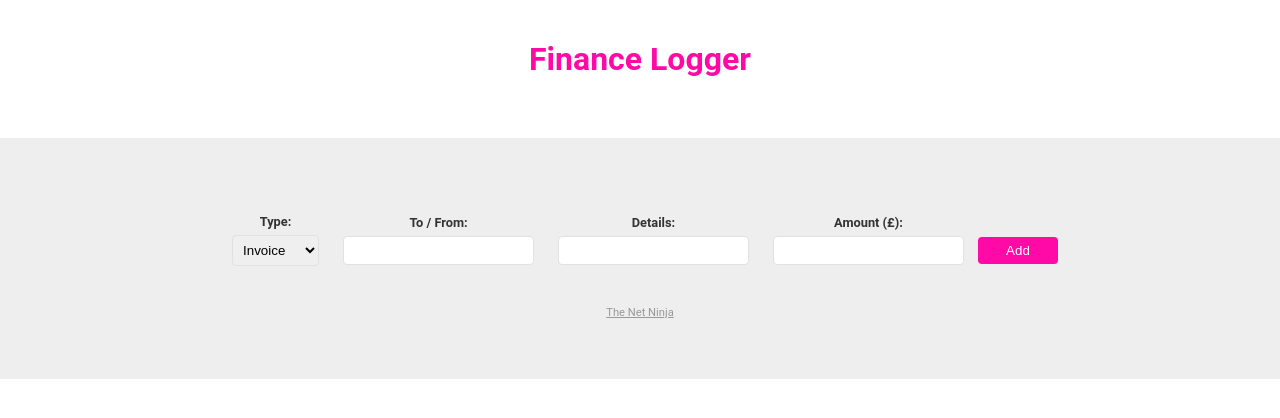
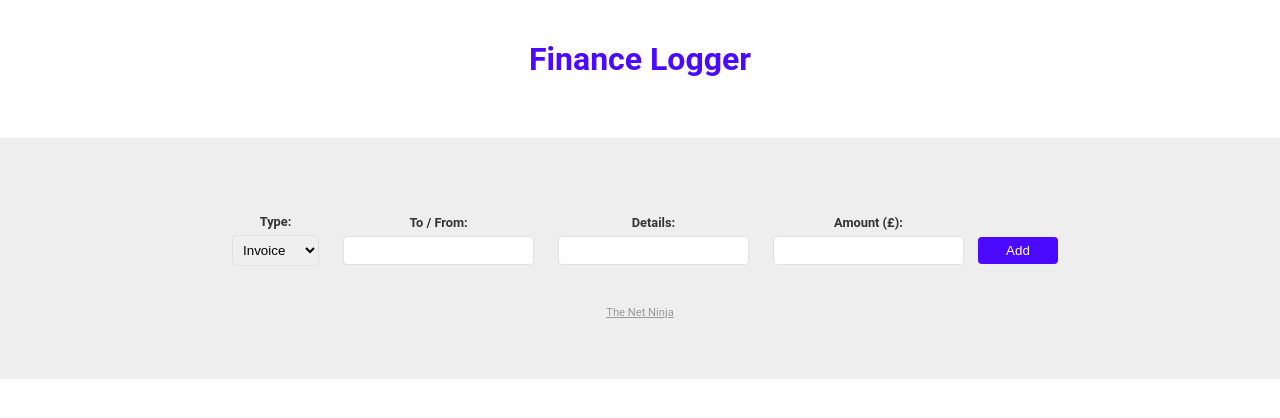
Before and after one commit to GUchechi/Finance-Logger-with-TypeScript, a plain HTML site: page index.html in a window 1280 px wide. Drawn offline with Linux system fonts and the light colour scheme.

Commit message:
first commit

```diff
--- a/styles.css
+++ b/styles.css
@@ -8,7 +8,7 @@ body{
 }
 h1{
   margin: 40px auto;
-  color: #ff0aa7;
+  color: #4b0aff;
   text-align: center;
 }
 ul{
@@ -21,7 +21,7 @@ li{
   margin: 10px auto;
 }
 li h4{
-  color: #ff0aa7;
+  color: #4b0aff;
   margin: 0;
   text-transform: capitalize;
 }
@@ -58,7 +58,7 @@ input, select{
 button{
   color: white;
   border: 0;
-  background: #ff0aa7;
+  background: #4b0aff;
   padding: 6px;
   min-width: 80px;
   border-radius: 4px;
```
